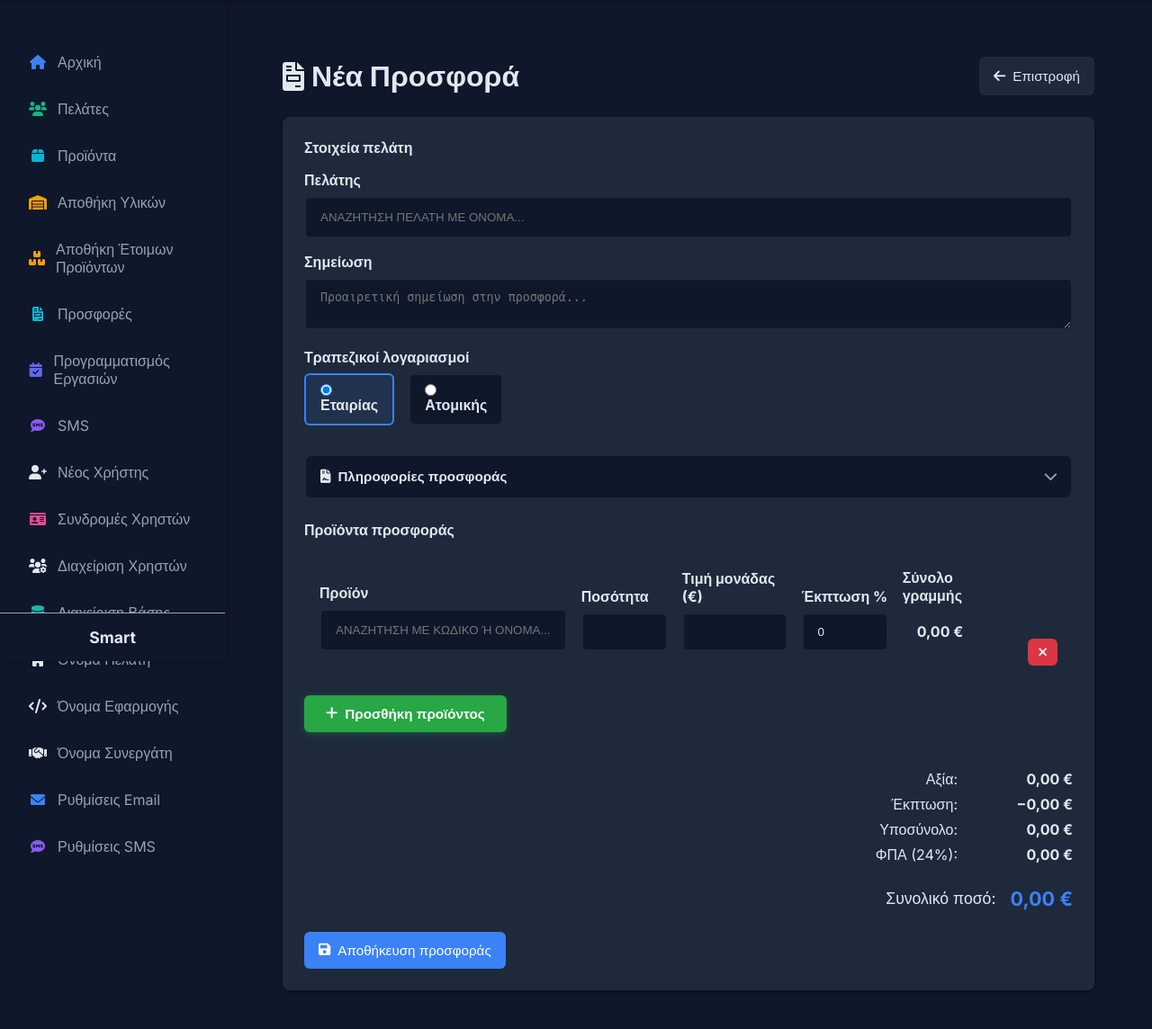
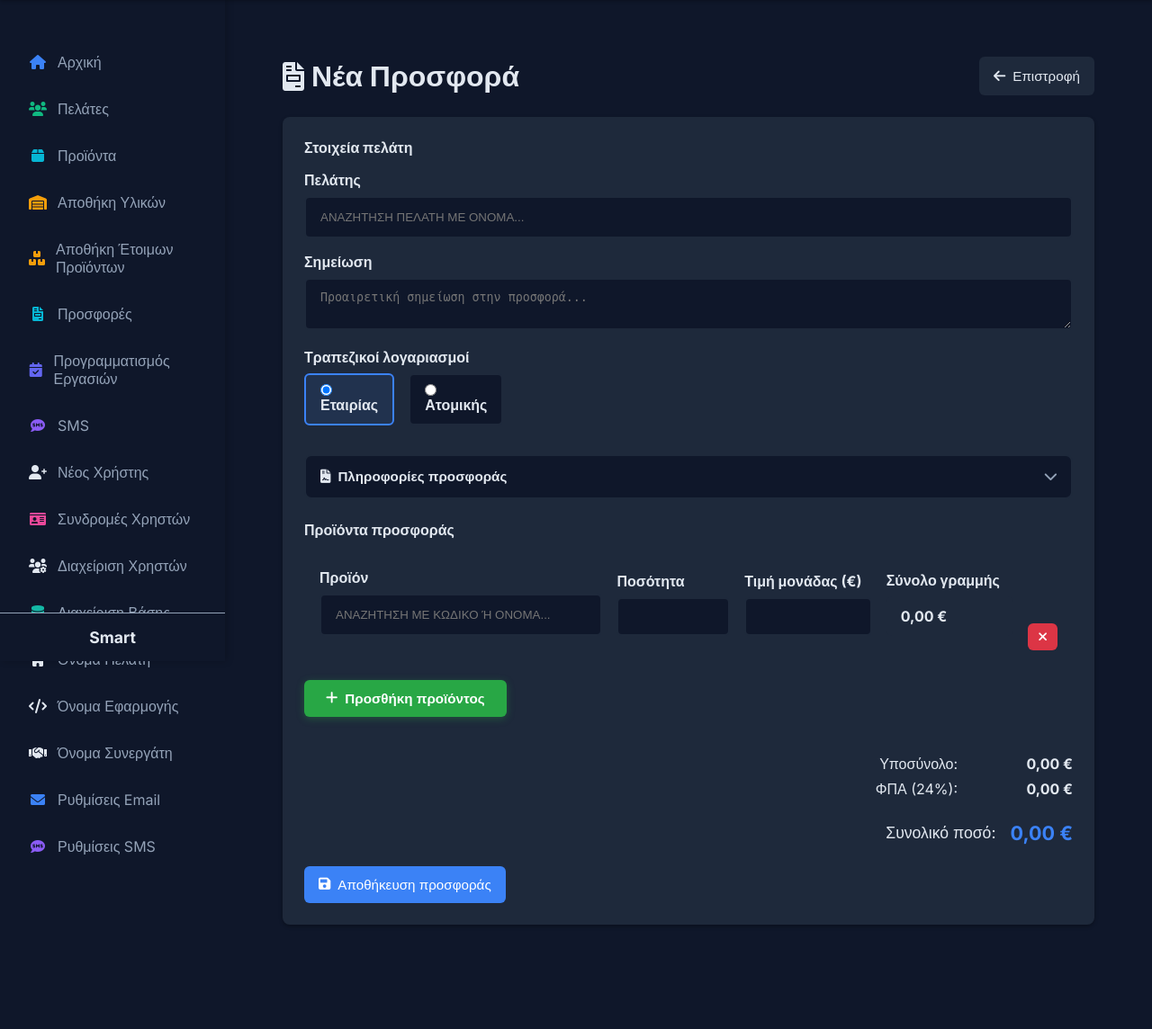
Before and after one commit to vaingr/fotodiakosmos, a Django app: page /products/offers/create/ in a window 1280 px wide. Shown: the part 65-1209 px from the top of the page at 90% size. After the commit the page ends 1093 px from the top, so only its background shows below. Run offline with Django 5.2, Linux system fonts and the light colour scheme; the visitor is signed in with stand-in values (Sample User, id 1); data comes from the database, SQL or seed files in the repository; data that the repository does not hold is empty.

Commit message:
akirosi energion

```diff
--- a/products/admin.py
+++ b/products/admin.py
@@ -6,7 +6,6 @@
 class OfferItemInline(admin.TabularInline):
     model = OfferItem
     extra = 0
-    fields = ('product', 'quantity', 'unit_price', 'discount_percent')
 
 
 @admin.register(Offer)
--- a/products/forms.py
+++ b/products/forms.py
@@ -585,12 +585,11 @@
 
     class Meta:
         model = OfferItem
-        fields = ['product', 'quantity', 'unit_price', 'discount_percent']
+        fields = ['product', 'quantity', 'unit_price']
         labels = {
             'product': 'Προϊόν',
             'quantity': 'Ποσότητα',
             'unit_price': 'Τιμή μονάδας (€)',
-            'discount_percent': 'Έκπτωση %',
         }
         widgets = {
             'product': forms.Select(attrs={'class': 'offer-product-select'}),
@@ -603,13 +602,6 @@
                 'class': 'form-control offer-price-input',
                 'min': 0,
                 'step': '0.01',
-            }),
-            'discount_percent': forms.NumberInput(attrs={
-                'class': 'form-control offer-discount-input',
-                'min': 0,
-                'max': 100,
-                'step': '0.01',
-                'placeholder': '0',
             }),
         }
 
@@ -626,18 +618,8 @@
         self.fields['product'].error_messages['required'] = 'Επιλέξτε προϊόν.'
         self.fields['quantity'].error_messages['required'] = 'Η ποσότητα είναι υποχρεωτική.'
         self.fields['unit_price'].error_messages['required'] = 'Η τιμή είναι υποχρεωτική.'
-        self.fields['discount_percent'].required = False
-        self.fields['discount_percent'].initial = 0
-        self.fields['discount_percent'].error_messages['min_value'] = 'Η έκπτωση δεν μπορεί να είναι αρνητική.'
-        self.fields['discount_percent'].error_messages['max_value'] = 'Η έκπτωση δεν μπορεί να είναι πάνω από 100%.'
         if not self.instance.pk:
             self.empty_permitted = True
-
-    def clean_discount_percent(self):
-        value = self.cleaned_data.get('discount_percent')
-        if value in (None, ''):
-            return 0
-        return value
 
     def has_changed(self):
         if self.instance.pk:
--- a/products/models.py
+++ b/products/models.py
@@ -1,11 +1,5 @@
-from decimal import Decimal, ROUND_HALF_UP
-
-from django.core.validators import MaxValueValidator, MinValueValidator
+from django.core.validators import MinValueValidator
 from django.db import models
-
-
-def _money(value):
-    return Decimal(value).quantize(Decimal('0.01'), rounding=ROUND_HALF_UP)
 
 
 class FinishedProduct(models.Model):
@@ -288,29 +282,11 @@
 
     def recalculate_total(self):
         total = sum(
-            (item.line_total for item in OfferItem.objects.filter(offer_id=self.pk)),
-            Decimal('0.00'),
+            (item.quantity * item.unit_price)
+            for item in OfferItem.objects.filter(offer_id=self.pk)
         )
-        self.total_amount = _money(total)
+        self.total_amount = total
         self.save(update_fields=['total_amount'])
-
-    @property
-    def has_discount(self):
-        return any((item.discount_percent or 0) > 0 for item in self.items.all())
-
-    @property
-    def gross_subtotal_amount(self):
-        return sum(
-            (item.gross_line_total for item in self.items.all()),
-            Decimal('0.00'),
-        )
-
-    @property
-    def discount_total_amount(self):
-        return sum(
-            (item.discount_amount for item in self.items.all()),
-            Decimal('0.00'),
-        )
 
     @property
     def subtotal_amount(self):
@@ -358,13 +334,6 @@
         validators=[MinValueValidator(0)],
         verbose_name='Τιμή μονάδας',
     )
-    discount_percent = models.DecimalField(
-        max_digits=5,
-        decimal_places=2,
-        default=0,
-        validators=[MinValueValidator(0), MaxValueValidator(100)],
-        verbose_name='Έκπτωση %',
-    )
 
     class Meta:
         verbose_name = 'Γραμμή προσφοράς'
@@ -375,19 +344,8 @@
         return f'{self.product.name} x {self.quantity}'
 
     @property
-    def gross_line_total(self):
-        return _money(Decimal(self.quantity) * self.unit_price)
-
-    @property
-    def discount_amount(self):
-        percent = self.discount_percent or Decimal('0')
-        if percent <= 0:
-            return Decimal('0.00')
-        return _money(self.gross_line_total * percent / Decimal('100'))
-
-    @property
     def line_total(self):
-        return self.gross_line_total - self.discount_amount
+        return self.quantity * self.unit_price
 
 
 class OfferSettings(models.Model):
--- a/products/templates/products/offer_form.html
+++ b/products/templates/products/offer_form.html
@@ -150,7 +150,7 @@
 }
 .offer-row-fields {
     display: grid;
-    grid-template-columns: 2fr 0.7fr 0.85fr 0.7fr 0.9fr auto;
+    grid-template-columns: 2fr 0.8fr 0.9fr 0.9fr auto;
     gap: 1rem;
     align-items: end;
 }
@@ -404,13 +404,6 @@
                             <div class="error-message">{{ item_form.unit_price.errors.0 }}</div>
                             {% endif %}
                         </div>
-                        <div class="form-group discount-field">
-                            <label>{{ item_form.discount_percent.label }}</label>
-                            {{ item_form.discount_percent }}
-                            {% if item_form.discount_percent.errors %}
-                            <div class="error-message">{{ item_form.discount_percent.errors.0 }}</div>
-                            {% endif %}
-                        </div>
                         <div class="form-group total-field">
                             <label>Σύνολο γραμμής</label>
                             <div class="line-total-display">{% if item_form.instance.pk %}{{ item_form.instance.line_total|floatformat:2 }} €{% else %}0,00 €{% endif %}</div>
@@ -442,14 +435,6 @@
             {% endif %}
 
             <div class="offer-totals-panel">
-                <div class="offer-total-line" id="offerGrossLine"{% if not offer or not offer.has_discount %} hidden{% endif %}>
-                    <span>Αξία:</span>
-                    <strong id="offerGrossTotal">{% if offer %}{{ offer.gross_subtotal_amount|floatformat:2 }} €{% else %}0,00 €{% endif %}</strong>
-                </div>
-                <div class="offer-total-line" id="offerDiscountLine"{% if not offer or not offer.has_discount %} hidden{% endif %}>
-                    <span>Έκπτωση:</span>
-                    <strong id="offerDiscountTotal">{% if offer %}−{{ offer.discount_total_amount|floatformat:2 }} €{% else %}−0,00 €{% endif %}</strong>
-                </div>
                 <div class="offer-total-line">
                     <span>Υποσύνολο:</span>
                     <strong id="offerSubtotal">{% if offer %}{{ offer.subtotal_amount|floatformat:2 }} €{% else %}0,00 €{% endif %}</strong>
@@ -510,47 +495,24 @@
         return parseFloat(String(value).replace(',', '.')) || 0;
     }
 
-    function roundMoney(value) {
-        return Math.round((Number(value) + Number.EPSILON) * 100) / 100;
-    }
-
-    function getRowAmounts(row) {
+    function updateLineTotal(row) {
         const quantity = parseNumber(row.querySelector('.offer-quantity-input')?.value);
         const price = parseNumber(row.querySelector('.offer-price-input')?.value);
-        let discount = parseNumber(row.querySelector('.offer-discount-input')?.value);
-        if (discount < 0) discount = 0;
-        if (discount > 100) discount = 100;
-        const gross = roundMoney(quantity * price);
-        const discountAmount = roundMoney(gross * discount / 100);
-        return {
-            gross: gross,
-            discountAmount: discountAmount,
-            net: roundMoney(gross - discountAmount),
-        };
-    }
-
-    function updateLineTotal(row) {
         const display = row.querySelector('.line-total-display');
         if (display) {
-            display.textContent = formatMoney(getRowAmounts(row).net);
+            display.textContent = formatMoney(quantity * price);
         }
         updateGrandTotal();
     }
 
     function updateGrandTotal() {
-        let grossTotal = 0;
-        let discountTotal = 0;
         let subtotal = 0;
         formsetContainer.querySelectorAll('[data-form-row]').forEach(function(row) {
             if (row.style.display === 'none') return;
-            const amounts = getRowAmounts(row);
-            grossTotal += amounts.gross;
-            discountTotal += amounts.discountAmount;
-            subtotal += amounts.net;
+            const quantity = parseNumber(row.querySelector('.offer-quantity-input')?.value);
+            const price = parseNumber(row.querySelector('.offer-price-input')?.value);
+            subtotal += quantity * price;
         });
-        grossTotal = roundMoney(grossTotal);
-        discountTotal = roundMoney(discountTotal);
-        subtotal = roundMoney(subtotal);
 
         const customerSelect = document.getElementById('id_offer_customer');
         let vatRate = 24;
@@ -565,21 +527,12 @@
             }
         }
 
-        const vatAmount = roundMoney(subtotal * vatRate / 100);
-        const grandTotal = roundMoney(subtotal + vatAmount);
-        const hasDiscount = discountTotal > 0;
+        const vatAmount = subtotal * vatRate / 100;
+        const grandTotal = subtotal + vatAmount;
 
-        const grossLine = document.getElementById('offerGrossLine');
-        const discountLine = document.getElementById('offerDiscountLine');
-        const grossTotalEl = document.getElementById('offerGrossTotal');
-        const discountTotalEl = document.getElementById('offerDiscountTotal');
         const subtotalEl = document.getElementById('offerSubtotal');
         const vatRateLabelEl = document.getElementById('offerVatRateLabel');
         const vatAmountEl = document.getElementById('offerVatAmount');
-        if (grossLine) grossLine.hidden = !hasDiscount;
-        if (discountLine) discountLine.hidden = !hasDiscount;
-        if (grossTotalEl) grossTotalEl.textContent = formatMoney(grossTotal);
-        if (discountTotalEl) discountTotalEl.textContent = '−' + formatMoney(discountTotal);
         if (subtotalEl) subtotalEl.textContent = formatMoney(subtotal);
         if (vatRateLabelEl) vatRateLabelEl.textContent = vatLabel;
         if (vatAmountEl) vatAmountEl.textContent = formatMoney(vatAmount);
@@ -587,7 +540,7 @@
     }
 
     function bindTotals(row) {
-        row.querySelectorAll('.offer-quantity-input, .offer-price-input, .offer-discount-input').forEach(function(input) {
+        row.querySelectorAll('.offer-quantity-input, .offer-price-input').forEach(function(input) {
             input.addEventListener('input', function() {
                 updateLineTotal(row);
             });
@@ -898,6 +851,7 @@
                             <select class="offer-product-select" name="items-${index}-product" id="id_items-${index}-product">
                                 <option value="">Επιλέξτε προϊόν...</option>
                             </select>
+                            </select>
                         </div>
                     </div>
                     <div class="form-group quantity-field">
@@ -909,11 +863,6 @@
                         <label>Τιμή μονάδας (€)</label>
                         <input type="number" class="form-control offer-price-input" name="items-${index}-unit_price"
                                id="id_items-${index}-unit_price" min="0" step="0.01" value="0">
-                    </div>
-                    <div class="form-group discount-field">
-                        <label>Έκπτωση %</label>
-                        <input type="number" class="form-control offer-discount-input" name="items-${index}-discount_percent"
-                               id="id_items-${index}-discount_percent" min="0" max="100" step="0.01" placeholder="0">
                     </div>
                     <div class="form-group total-field">
                         <label>Σύνολο γραμμής</label>
@@ -937,9 +886,6 @@
             const wrapper = document.createElement('div');
             wrapper.innerHTML = buildOfferRowHtml(index).trim();
             const row = wrapper.firstElementChild;
-            if (!row) {
-                return;
-            }
             formsetContainer.appendChild(row);
             totalFormsInput.value = String(index + 1);
             initProductPickers(row);
```
Also changed, not shown: products/templates/products/offer_print.html (+2 -36 lines), products/migrations/0014_offeritem_discount_percent.py (deleted), products/migrations/0015_merge_offeritem_discount.py (deleted).
